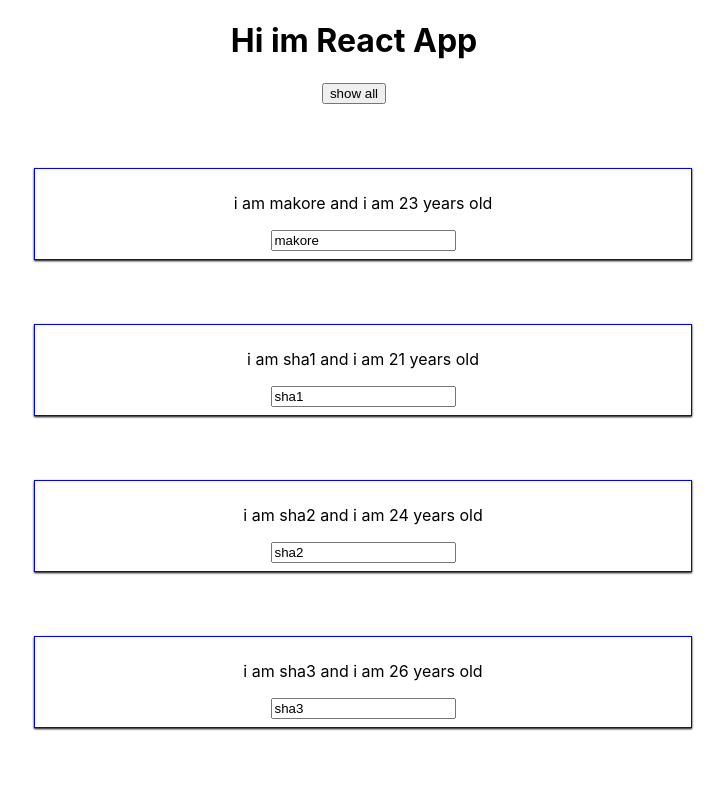
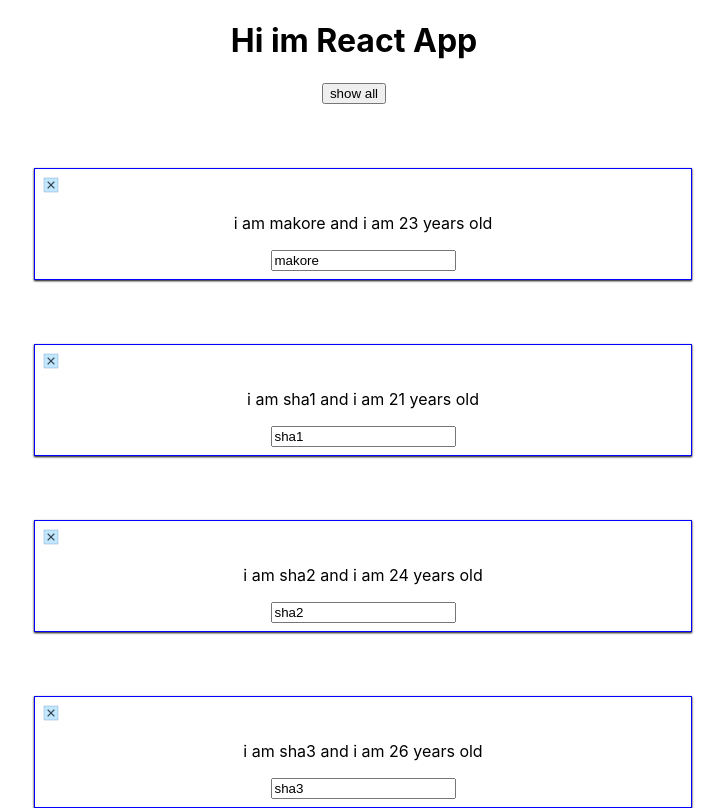
Before and after one commit to shaico92/reactBeginner, a React (Create React App) app: page / in a window 1280 px wide. Both pictures are taken after a click on the button "show all". Shown: the whole page, without its empty margins (286-1011 px from the left). Built offline with nearby package versions, Linux system fonts and the light colour scheme.

Commit message:
change button to x

```diff
--- /dev/null
+++ b/src/Person/Person.css
@@ -0,0 +1,6 @@
+.btn {
+    margin-right: 100%;
+
+
+
+  }
--- a/src/Person/Person.js
+++ b/src/Person/Person.js
@@ -1,13 +1,16 @@
 import React from 'react';
 
 
+import  './Person.css'
+
+import xBtn from '../xButton.png'
 const Person = (props)=>{
 
     return(
 
       <div style={props.style} >
-
-    <p  onClick={props.click}>  i am {props.name} and i  am {props.age} years old</p>
+        <img onClick={props.click} className='btn' src={xBtn}></img>
+    <p  >  i am {props.name} and i  am {props.age} years old</p>
 
     <p>{props.children}</p>
     <input type='text' onChange={props.changed} value={props.name}></input>
```
Also changed, not shown: src/xButton.png (added).
